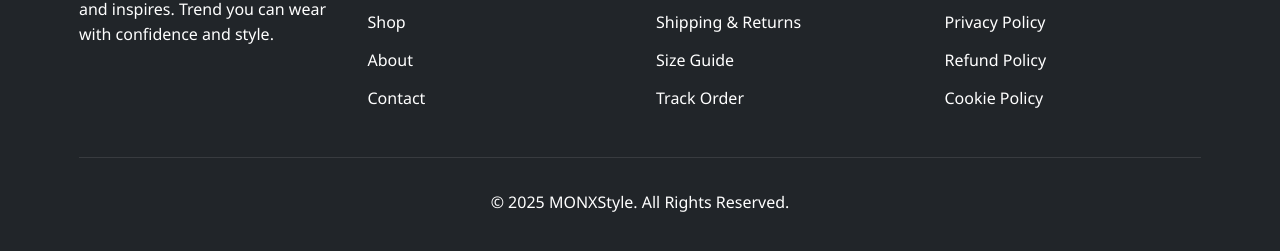
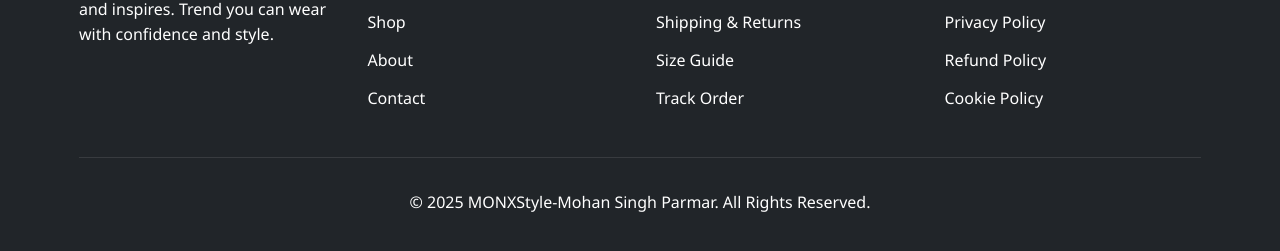
Before and after one commit to monxcode/MONXStyle-eCom, a plain HTML site: page index.html in a window 1280 px wide. Shown: the part 5563-5814 px from the top of the page. Drawn offline with Linux system fonts and the light colour scheme.

Commit message:
Add files via upload

```diff
--- a/index.html
+++ b/index.html
@@ -1772,7 +1772,7 @@
             </div>
 
             <div class="footer-bottom">
-                <p>&copy; 2025 MONXStyle. All Rights Reserved.</p>
+                <p>&copy; 2025 MONXStyle-Mohan Singh Parmar. All Rights Reserved.</p>
             </div>
         </div>
     </footer>
```
